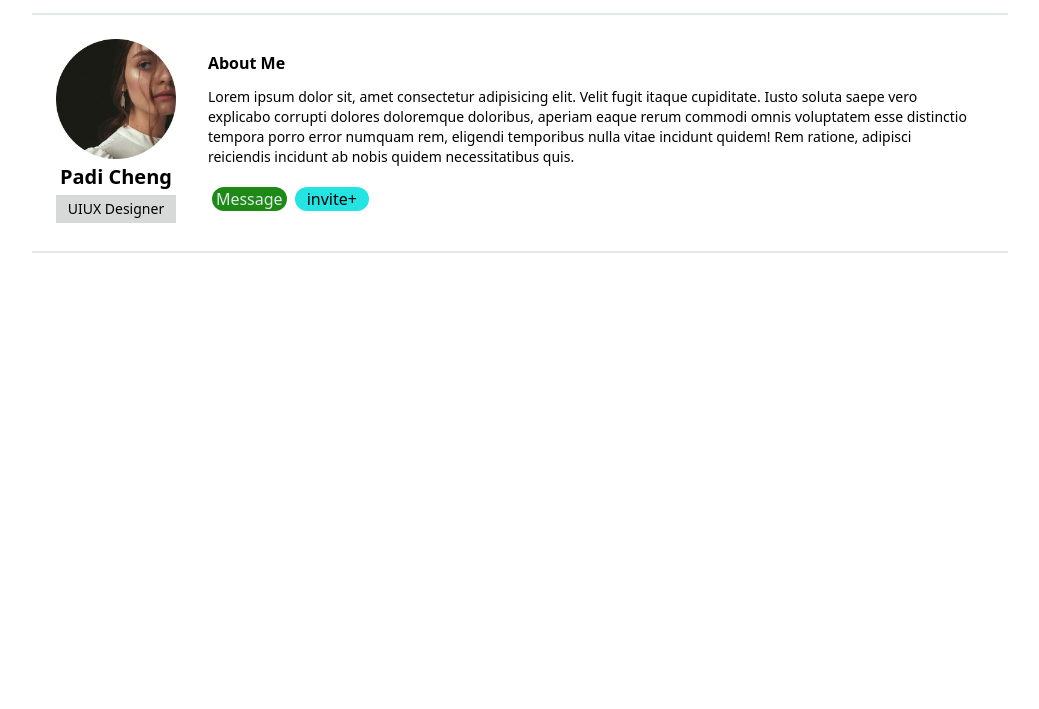
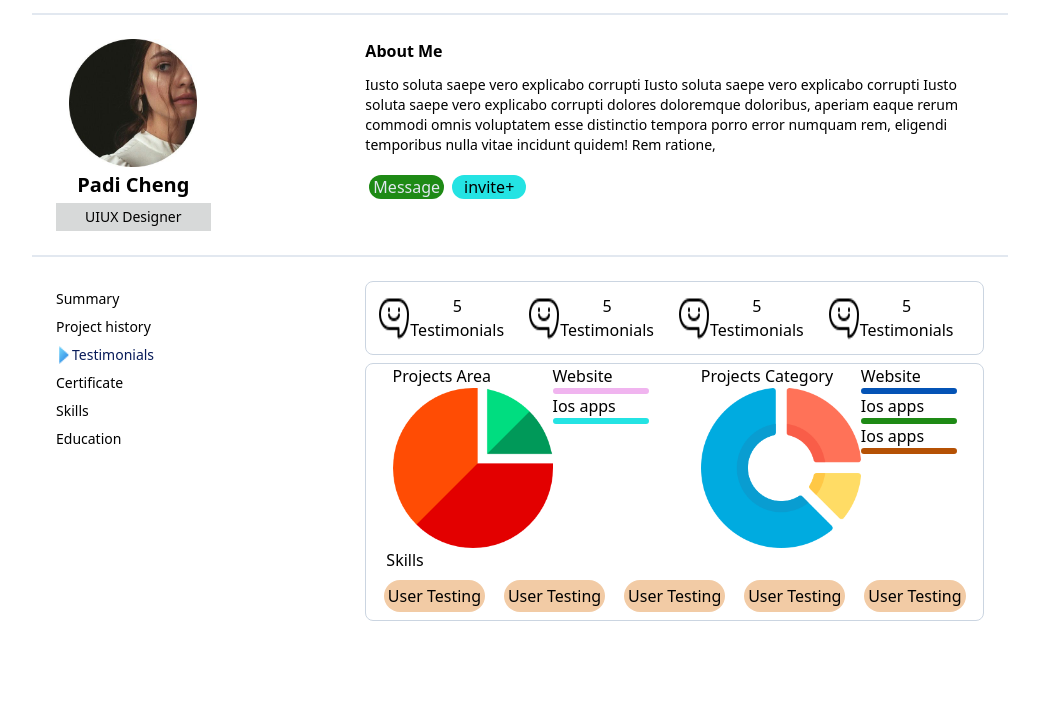
Before and after one commit to elyor-doniyorov/profile-page-tailwindcss-, a website: page index.html in a window 1280 px wide. Shown: the part 91-800 px from the top of the page, without its empty margins (120-1159 px from the left). Drawn offline with Linux system fonts and the light colour scheme.

Commit message:
Create statistic section

```diff
--- a/index.html
+++ b/index.html
@@ -10,12 +10,12 @@
   <!-- Navbar -->
   <nav class="relative container mx-auto p-6 border-b-2 border-slate-200">
     <div class="flex items-center justify-between">
-      <div class="px-2 flex-col bg-logoColor text-slate-100	text-center border-4 border-neutral-400">
+      <div class="w-1/6 px-2 flex-col bg-logoColor text-slate-100	text-center border-4 border-neutral-400">
         <p class="text-xl">OneSkool</p>
         <p class="text-sm font-thin text-slate-300
         ">Be Job Ready</p>
       </div>
-      <div class="hidden md:flex space-x-7 text-xl font-semibold">
+      <div class="w-6/6 hidden md:flex space-x-7 text-xl font-semibold">
         <a href="#" class="hover:text-cyan ">Find</a>
         <a href="#">My Dashboard</a>
         <a href="#"><img src="img/bubble-chat.png" alt="chat" srcset=""></a>
@@ -27,20 +27,122 @@
       </div>
     </div>
   </nav>
-  <section class="relative container mx-auto p-6 flex border-b-2 border-slate-200">
-    <div class="flex-col text-center">
-      <img src="img/girl.jpg" alt="photo" class="">
+
+  <section class="relative container flex mx-auto p-6 justify-between border-b-2 border-slate-200">
+    <div class="flex-col text-center w-1/6">
+      <img src="img/girl.jpg" alt="photo" class="w-32 mx-auto">
       <p class="py-1 font-semibold text-xl">Padi Cheng</p>
       <p class="p-1 font-thin text-sm bg-lightGray">UIUX Designer</p>
     </div>
-    <div class="flex-col p-3 ml-5">
+
+    <div class="flex-col w-4/6">
       <p class="font-semibold ">About Me</p>
-      <p class="mt-3 text-sm">Lorem ipsum dolor sit, amet consectetur adipisicing elit. Velit fugit itaque cupiditate. Iusto soluta saepe vero explicabo corrupti dolores doloremque doloribus, aperiam eaque rerum commodi omnis voluptatem esse distinctio tempora porro error numquam rem, eligendi temporibus nulla vitae incidunt quidem! Rem ratione, adipisci reiciendis incidunt ab nobis quidem necessitatibus quis.</p>
+      <p class="mt-3 text-sm"> Iusto soluta saepe vero explicabo corrupti Iusto soluta saepe vero explicabo corrupti Iusto soluta saepe vero explicabo corrupti  dolores doloremque doloribus, aperiam eaque rerum commodi omnis voluptatem esse distinctio tempora porro error numquam rem, eligendi temporibus nulla vitae incidunt quidem! Rem ratione,</p>
       <div class="flex mt-4">
         <input type="button" value="Message" class="bg-green text-slate-200 m-1 px-1 border-inherit rounded-full">
         <input type="button" value="invite+" class="bg-cyan m-1 px-3 border-inherit rounded-full">
       </div>
     </div>
   </section>
+
+  <section class="relative container flex mx-auto p-6 justify-between">
+    <ul class="flex-col text-sm w-1/6">
+      <li class="pt-2">Summary</li>
+      <li class="pt-2">Project history</li>
+      <ul class="flex pt-2">
+        <img src="img/play.png" alt="play">
+        <li class="text-blueBlue">Testimonials</li>
+      </ul>
+      <li class="pt-2">Certificate</li>
+      <li class="pt-2">Skills</li>
+      <li class="pt-2">Education</li>
+    </ul>
+
+    <section class="flex-col w-4/6">
+      <ul class="flex border border-slate-300 rounded-lg">
+        <li class="flex p-3">
+          <img src="img/speech-bubbles.png" alt="Testimonials">
+          <div class="flex-col text-center">
+            <p>5</p>
+            <p>Testimonials</p>
+          </div>
+        </li>
+        <li class="flex p-3">
+          <img src="img/speech-bubbles.png" alt="Testimonials">
+          <div class="flex-col text-center">
+            <p>5</p>
+            <p>Testimonials</p>
+          </div>
+        </li>
+        <li class="flex p-3">
+          <img src="img/speech-bubbles.png" alt="Testimonials">
+          <div class="flex-col text-center">
+            <p>5</p>
+            <p>Testimonials</p>
+          </div>
+        </li>
+        <li class="flex p-3">
+          <img src="img/speech-bubbles.png" alt="Testimonials">
+          <div class="flex-col text-center">
+            <p>5</p>
+            <p>Testimonials</p>
+          </div>
+        </li>
+      </ul>
+
+      <div class="border border-slate-300 rounded-lg mt-2">
+        <div class="flex justify-around">
+          <div class="flex">
+            <div>
+              <p>Projects Area</p>
+              <img src="img/graph.png" alt="graph" class="w-40">
+            </div>
+            <ul class="flex-col">
+              <li class="flex-col">
+                <p>Website</p>
+                <div class="h-1.5 w-24 bg-lightPink border-2 border-lightPink rounded-full"></div>
+              </li>
+              <li class="flex-col">
+                <p>Ios apps</p>
+                <div class="h-1.5 w-24 bg-cyan border-2 border-cyan rounded-full"></div>
+              </li>
+            </ul>
+          </div>
+          <div class="flex">
+            <div>
+              <p>Projects Category</p>
+              <img src="img/pie-chart.png" alt="graph" class="w-40">
+            </div>
+            <ul class="flex-col">
+              <li class="flex-col">
+                <p>Website</p>
+                <div class="h-1.5 w-24 bg-darkBlue border-2 border-darkBlue rounded-full"></div>
+              </li>
+              <li class="flex-col">
+                <p>Ios apps</p>
+                <div class="h-1.5 w-24 bg-green border-2 border-green rounded-full"></div>
+              </li>
+              <li class="flex-col">
+                <p>Ios apps</p>
+                <div class="h-1.5 w-24 bg-darkBrown border-2 border-darkBrown rounded-full"></div>
+              </li>
+            </ul>
+          </div>
+        </div>
+        <div class="flex-col">
+          <p class="ml-5">Skills</p>
+          <ul class="flex justify-around m-2">
+            <li class="bg-lightBrown p-1 border-inherit rounded-full">User Testing</li>
+            <li class="bg-lightBrown p-1 border-inherit rounded-full">User Testing</li>
+            <li class="bg-lightBrown p-1 border-inherit rounded-full">User Testing</li>
+            <li class="bg-lightBrown p-1 border-inherit rounded-full">User Testing</li>
+            <li class="bg-lightBrown p-1 border-inherit rounded-full">User Testing</li>
+          </ul>
+        </div>
+
+      </div>
+    </section>
+
+  </section>
 </body>
 </html>
```
Also changed, not shown: css/main.css, img/graph.png (added), img/pie-chart.png (added), img/play.png (added), img/speech-bubbles.png (added).
